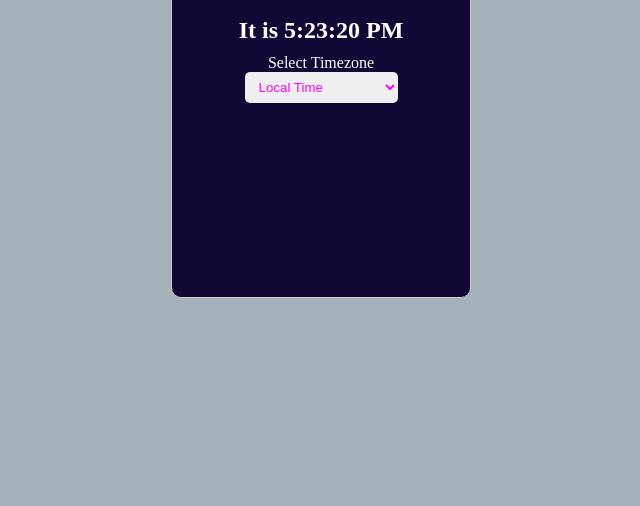
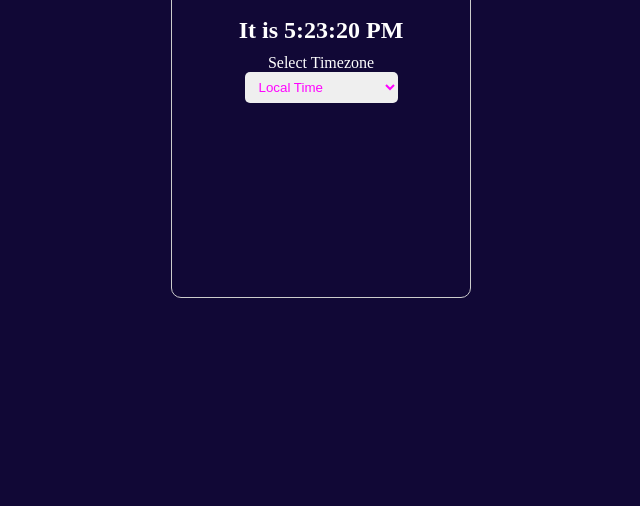
Before and after one commit to Nnamuka01/Clock-Stopwatch-App, a website built with Vite: page index.html in a window 1280 px wide. Shown: the part 294-800 px from the top of the page, without its empty margins (319-959 px from the left). Built offline with nearby package versions, Linux system fonts and the light colour scheme.

Commit message:
Update style.css

```diff
--- a/style.css
+++ b/style.css
@@ -5,7 +5,7 @@
 }
 
 body {
-  background-color: #A6B2BA;
+  background-color: #110836;
   color: white;
 
 }
```
